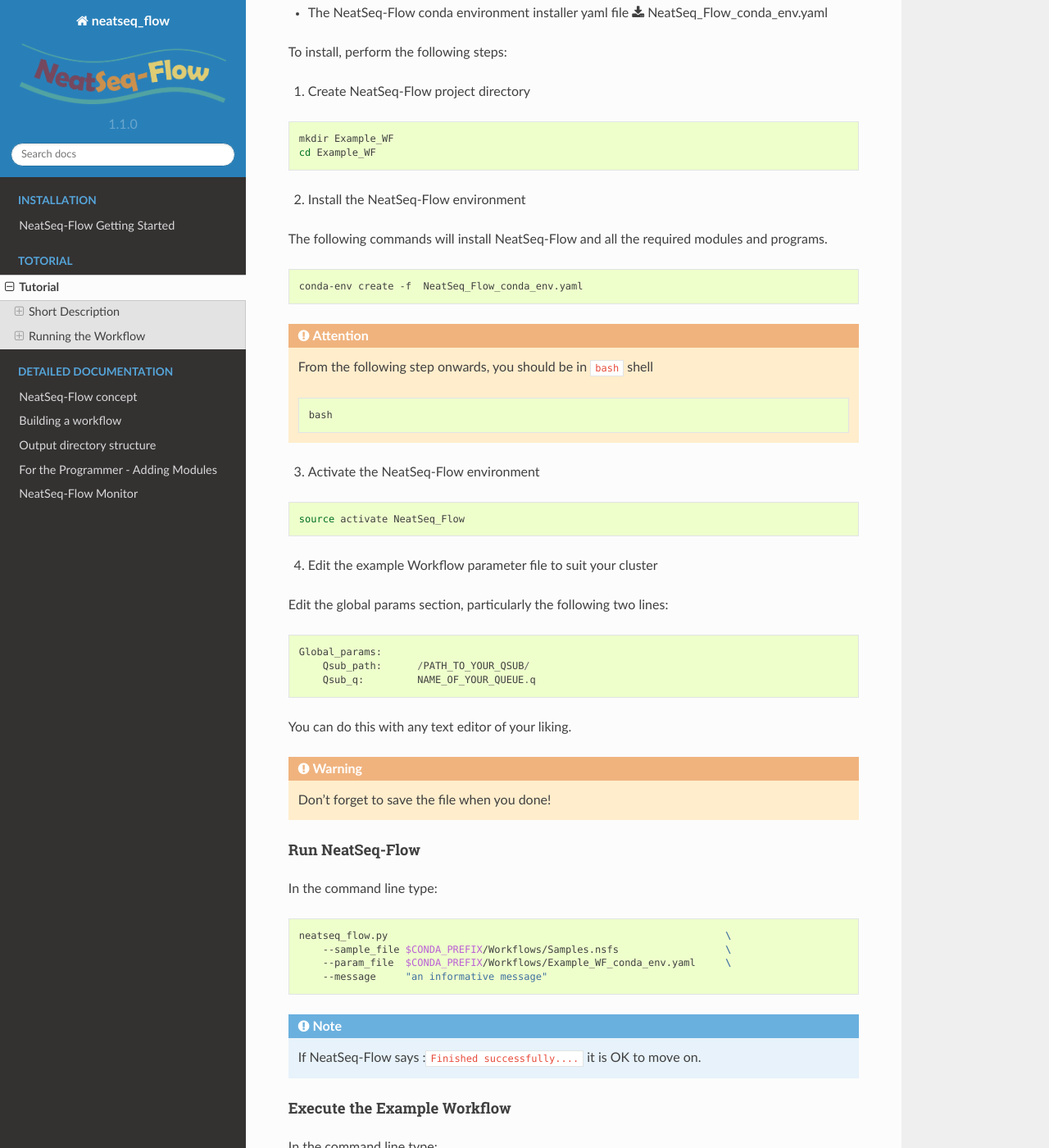
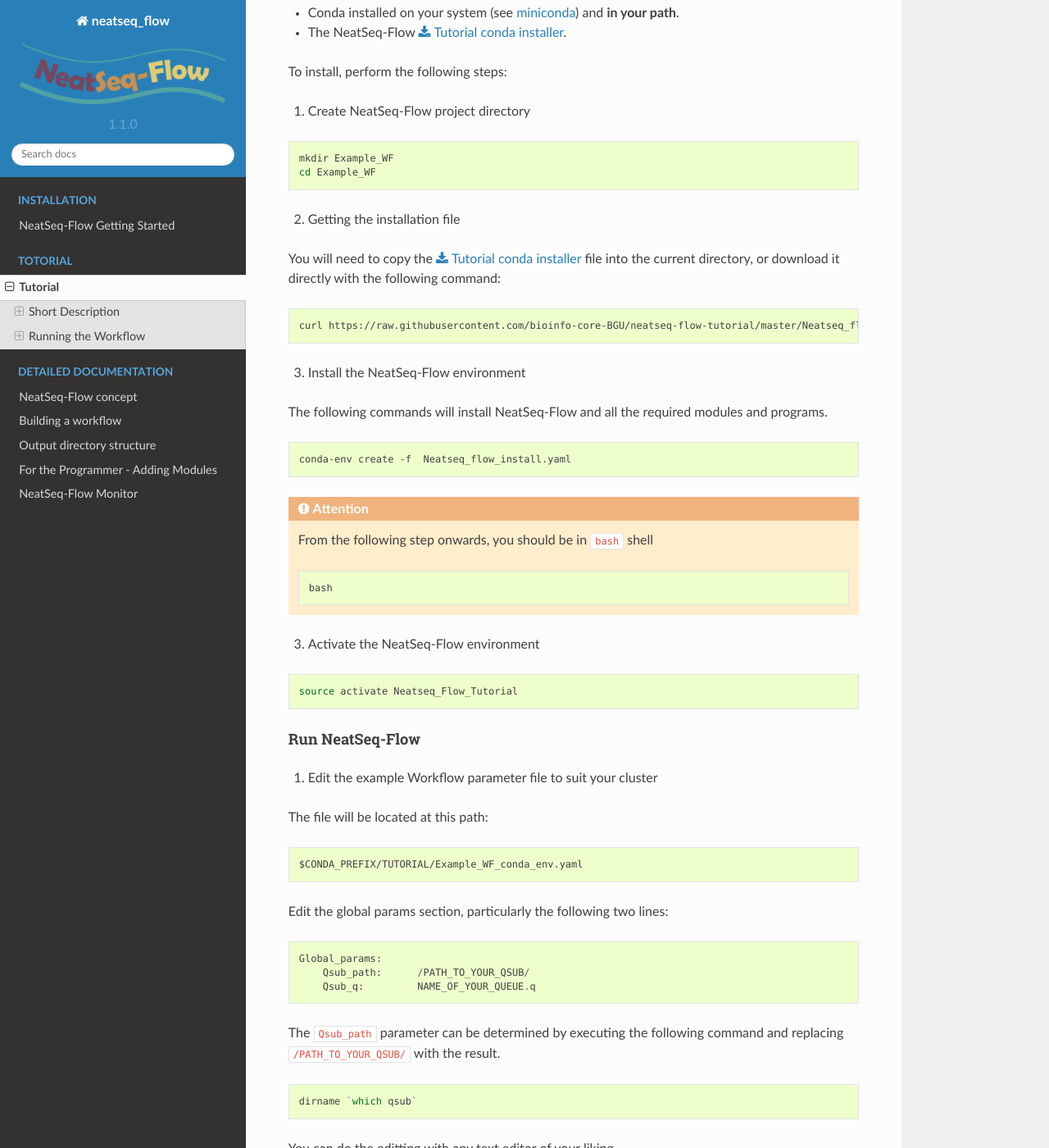
Before and after one commit to bioinfo-core-BGU/neatseq-flow, a Sphinx documentation site: the page built from docs/source/Example_WF.rst, in a window 1280 px wide and 1400 px high, scrolled down 2601 px. Shown: the whole window at 82% size. Built offline with Sphinx 7.4.7 and the Read the Docs theme 2.0.0, drawn with Linux system fonts in a browser that asks for light colours; some of the changed text lies outside the part shown.

Commit message:
Modified Tutorial docs

```diff
--- a/docs/source/Example_WF.rst
+++ b/docs/source/Example_WF.rst
@@ -108,7 +108,8 @@
 For that you will need:
 
 * Conda installed on your system (see `miniconda  <https://conda.io/miniconda.html>`_) and **in your path**.
-* The NeatSeq-Flow conda environment installer yaml file :download:`NeatSeq_Flow_conda_env.yaml <NeatSeq_Flow_conda_env.yaml>`
+* The NeatSeq-Flow |conda_tut_install|.
+
 
 To install, perform the following steps:
 
@@ -119,13 +120,21 @@
     mkdir Example_WF
     cd Example_WF
 
-2. Install the NeatSeq-Flow environment
+2. Getting the installation file
+
+You will need to copy the |conda_tut_install| file into the current directory, or download it directly with the following command:
+
+.. code-block:: csh
+
+    curl https://raw.githubusercontent.com/bioinfo-core-BGU/neatseq-flow-tutorial/master/Neatseq_flow_install.yaml > Neatseq_flow_install.yaml
+
+3. Install the NeatSeq-Flow environment
 
 The following commands will install NeatSeq-Flow and all the required modules and programs.
 
 .. code-block:: csh
 
-    conda-env create -f  NeatSeq_Flow_conda_env.yaml
+    conda-env create -f  Neatseq_flow_install.yaml
 
 .. Attention:: From the following step onwards, you should be in ``bash`` shell
 
@@ -137,9 +146,17 @@
 
 .. code-block:: csh
 
-    source activate NeatSeq_Flow
+    source activate Neatseq_Flow_Tutorial
 
-4. Edit the example Workflow parameter file to suit your cluster
+
+Run NeatSeq-Flow
+~~~~~~~~~~~~~~~~~
+
+1. Edit the example Workflow parameter file to suit your cluster
+
+The file will be located at this path::
+
+    $CONDA_PREFIX/TUTORIAL/Example_WF_conda_env.yaml
 
 Edit the global params section, particularly the following two lines::
 
@@ -147,23 +164,24 @@
         Qsub_path:      /PATH_TO_YOUR_QSUB/
         Qsub_q:         NAME_OF_YOUR_QUEUE.q
 
-You can do this with any text editor of your liking.
+The ``Qsub_path`` parameter can be determined by executing the following command and replacing ``/PATH_TO_YOUR_QSUB/`` with the result.
+
+.. code-block:: csh
+
+    dirname `which qsub`
+
+You can do the editting with any text editor of your liking.
 
 .. warning::  Don't forget to save the file when you done!
 
 
-
-
-Run NeatSeq-Flow
-~~~~~~~~~~~~~~~~~
-
-In the command line type:
+2. Execute **NeatSeq-Flow** to create the workflow scripts:
 
 .. code-block:: csh
 
-    neatseq_flow.py                                                         \
-        --sample_file $CONDA_PREFIX/Workflows/Samples.nsfs                  \
-        --param_file  $CONDA_PREFIX/Workflows/Example_WF_conda_env.yaml     \
+    neatseq_flow.py                                                             \
+        --sample_file $CONDA_PREFIX/TUTORIAL/Sample_sets/Samples_conda.nsfs     \
+        --param_file  $CONDA_PREFIX/TUTORIAL/Example_WF_conda_env.yaml          \
         --message     "an informative message"
 
 .. note::  If NeatSeq-Flow says :``Finished successfully....`` it is OK to move on.
@@ -178,6 +196,7 @@
 
     csh scripts/00.pipe.commands.csh
 
+
 Running the **NeatSeq-Flow** monitor
 ~~~~~~~~~~~~~~~~~~~~~~~~~~~~~~~~~~~~~
 
@@ -186,6 +205,10 @@
 .. code-block:: csh
 
     neatseq_flow_monitor.py
+
+.. Note:: If you executed **NeatSeq-Flow** several times before running the workflow, you will have to select the correct log file in the upper window of the monitor.
+
+    The log file is identified by the run code, which is composed of the date and time of **NeatSeq-Flow** execution.
 
 Checking the workflow output
 ~~~~~~~~~~~~~~~~~~~~~~~~~~~~~~
@@ -199,16 +222,16 @@
 
 .. code-block:: csh
 
-    source deactivate NeatSeq_Flow
+    source deactivate
 
 Removing the **NeatSeq-Flow** environment
-~~~~~~~~~~~~~~~~~~~~~~~~~~~~~~~~~~~~~~~~
+~~~~~~~~~~~~~~~~~~~~~~~~~~~~~~~~~~~~~~~~~~
 
 When done, you can remove the *conda* environment you created with the following command:
 
 .. code-block:: csh
 
-    conda remove --name  NeatSeq_Flow --all
+    conda remove --name  Neatseq_Flow_Tutorial --all
 
 
 Using a local copy of **NeatSeq-Flow**
@@ -242,13 +265,15 @@
   git clone https://github.com/bioinfo-core-BGU/neatseq-flow-tutorial.git
 
 
-Finally, create a directory for the **NeatSeq-Flow** project, and copy the tutorial parameter file into it:
+Finally, create a directory for the **NeatSeq-Flow** project, and copy the tutorial parameter and sample files into it:
+
+.. _copying_files:
 
 .. code-block:: csh
 
     mkdir Example_WF
     cd Example_WF
-    cp ../neatseq-flow-tutorial/Example_WF.yaml ./
+    cp ../neatseq-flow-tutorial/Example_WF.yaml ../neatseq-flow-tutorial/Samples.nsfs ./
 
 
 Preparing the workflow parameter file
@@ -263,13 +288,19 @@
 .. note::  **Don't forget to save the file when you done!**
 
 
-Edit the global params section, particularly the following two lines::
+1. Edit the global params section, particularly the following two lines::
 
     Global_params:
         Qsub_path:      /PATH_TO_YOUR_QSUB/
         Qsub_q:         NAME_OF_YOUR_QUEUE.q
 
-And edit the definitions in the variables section (add the **FULL PATHs** for all required programs)::
+The ``Qsub_path`` parameter can be determined by executing the following command and replacing ``/PATH_TO_YOUR_QSUB/`` with the result.
+
+.. code-block:: csh
+
+    dirname `which qsub`
+
+1. Edit the definitions in the variables section (add the **FULL PATHs** for all required programs)::
 
     Vars:
         Programs:
@@ -290,10 +321,10 @@
 
 .. code-block:: csh
 
-    python ../neatseq-flow/bin/neatseq_flow.py                         \
-    --sample_file ../neatseq-flow/Workflows/Samples_from_FTP.nsfs      \
-    --param_file ../neatseq-flow/Workflows/Example_WF.yaml             \
-    --message     "an informative message"
+    python ../neatseq-flow/bin/neatseq_flow.py  \
+        --sample_file   Samples.nsfs            \
+        --param_file    Example_WF.yaml         \
+        --message     "an informative message"
 
 .. note::  If **NeatSeq-Flow** says : ``Finished successfully....`` it is OK to move on.
 
@@ -321,3 +352,24 @@
 ~~~~~~~~~~~~~~~~~~~~~~~~~~~~~~
 
 Browse the ``data/`` directory for the outputs from the programs executed by the workflow.
+
+
+
+Using remote data files
+---------------------------------------
+
+Follow the steps above, but use the following parameter and sample files instead of those specified when :ref:`copying files <copying_files>` above.
+
+.. code-block:: csh
+
+    cp ../neatseq-flow-tutorial/Example_WF_from_ftp.yaml ../neatseq-flow-tutorial/Samples_from_FTP.nsfs ./
+
+
+Edit the files as mentioned above and execute with:
+
+.. code-block:: csh
+
+    python ../neatseq-flow/bin/neatseq_flow.py     \
+        --sample_file   Samples_from_FTP.nsfs      \
+        --param_file    Example_WF_from_ftp.yaml   \
+        --message     "an informative message"
--- /dev/null
+++ b/docs/source/_static/Neatseq_flow_install.yaml
@@ -0,0 +1,24 @@
+name: NeatSeq_Flow_Tutorial
+channels:
+  - bioconda
+dependencies:
+# Deps of Neatseq_Flow
+  - python=2.7   # or 2.7
+  - pyyaml
+  - pandas
+# R
+  - r-base
+  - r-htmlwidgets
+  - r-diagrammer
+# Software
+  - fastqc
+  - Trimmomatic=0.35
+  - multiqc
+  - samtools=1.3
+  - BWA
+  - bowtie2
+  #Neatseq_Flow
+  - pip:
+    - git+https://github.com/bioinfo-core-BGU/neatseq-flow.git
+    - git+https://github.com/bioinfo-core-BGU/neatseq-flow-tutorial.git
+#    - git+https://github.com/bioinfo-core-BGU/neatseq-flow-modules.git
--- a/docs/source/links.rst
+++ b/docs/source/links.rst
@@ -4,13 +4,14 @@
 .. _qsub man page: http://gridscheduler.sourceforge.net/htmlman/htmlman1/qsub.html
 .. _Miniconda: https://conda.io/miniconda.html
 
-.. |sample_template| replace:: :download:`sample template <_static/NeatSeqFlow_ModuleTemplate_Sample.py>`
-.. |project_template| replace:: :download:`project template <_static/NeatSeqFlow_ModuleTemplate_Project.py>`
-.. |conda_env| replace:: :download:`conda environment file <_static/NeatSeq_Flow_conda_env.yaml>`
+.. |sample_template|    replace:: :download:`sample template <_static/NeatSeqFlow_ModuleTemplate_Sample.py>`
+.. |project_template|   replace:: :download:`project template <_static/NeatSeqFlow_ModuleTemplate_Project.py>`
+.. |conda_env|          replace:: :download:`conda environment file <_static/NeatSeq_Flow_conda_env.yaml>`
 
 .. |conda|          replace:: :ref:`install_with_conda`
 .. |affiliation|    replace:: `Bioinformatics Core Facility`_, `National institute of Biotechnology in the Negev`_, `Ben-Gurion University`_.
 
+.. |conda_tut_install|  replace:: :download:`Tutorial conda installer <_static/Neatseq_flow_install.yaml>`
 
 .. _Bioinformatics Core Facility: http://bioinfo.bgu.ac.il/bsu/index.htm
 .. _National institute of Biotechnology in the Negev: http://in.bgu.ac.il/en/nibn/Pages/default.aspx
```
Also changed, not shown: other parts of docs/source/Example_WF.rst (+9 -9 lines).
